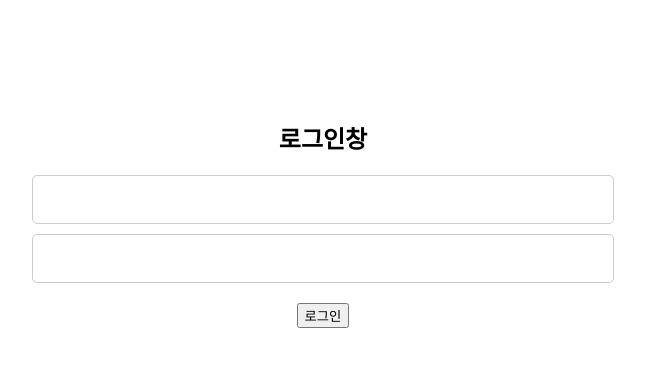
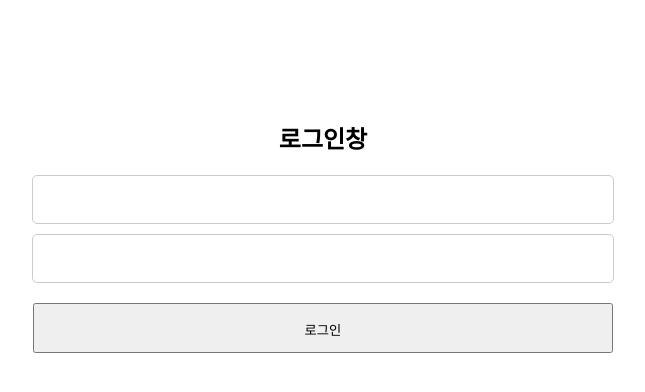
Before and after one commit to VictoryJu/React-NestJs, a React (Create React App) app in the folder client/: page /auth/login in a window 1280 px wide. Shown: the top 392 px of the page, without its empty margins (317-962 px from the left). Built offline with nearby package versions, Linux system fonts and the light colour scheme.

Commit message:
Login 기능 구현해야함

```diff
--- a/client/package.json
+++ b/client/package.json
@@ -6,8 +6,10 @@
     "@testing-library/jest-dom": "^5.16.4",
     "@testing-library/react": "^13.3.0",
     "@testing-library/user-event": "^13.5.0",
+    "axios": "^0.27.2",
     "react": "^18.2.0",
     "react-dom": "^18.2.0",
+    "react-query": "^3.39.1",
     "react-router-dom": "^6.3.0",
     "react-scripts": "5.0.1",
     "styled-components": "^5.3.5",
--- a/client/src/App.js
+++ b/client/src/App.js
@@ -1,18 +1,24 @@
 import { BrowserRouter, Route, Routes } from "react-router-dom";
+import { QueryClient, QueryClientProvider } from "react-query";
+import { ReactQueryDevtools } from "react-query/devtools";
 import "./App.css";
 import React from "react";
 import Main from "./components/main/Main";
 import Auth from "./pages/auth/Auth";
 
 function App() {
+  const client = new QueryClient();
   return (
     <div className="App">
+      <QueryClientProvider client={client}>
         <BrowserRouter>
           <Routes>
             <Route path="/auth/*" element={<Auth />}></Route>
             <Route path="/" element={<Main />}></Route>
           </Routes>
         </BrowserRouter>
+        <ReactQueryDevtools />
+      </QueryClientProvider>
     </div>
   );
 }
--- a/client/src/components/auth/Login.tsx
+++ b/client/src/components/auth/Login.tsx
@@ -3,6 +3,7 @@ import styled from "styled-components";
 import Button from "../../presentational/Button";
 import Input from "../../presentational/Input";
 import Title from "../../presentational/Title";
+import Api from "../../service/api";
 
 const LoginContainer = styled.div`
   padding-top: 100px;
@@ -18,6 +19,15 @@ const LoginButton = styled(Button)`
   }
 `;
 
+const login = async (id: string, password: string) => {
+  const body = {
+    id,
+    password,
+  };
+  const res = await Api.post("/login", body);
+  console.log(res);
+};
+
 export default class Login extends Component {
   render() {
     return (
@@ -31,7 +41,7 @@ export default class Login extends Component {
         </div>
         <div style={{ marginTop: "20px" }}>
           <LoginButton
-            width={550}
+            width={580}
             height={50}
             padding={15}
             description={"로그인"}
--- a/client/src/presentational/Button.tsx
+++ b/client/src/presentational/Button.tsx
@@ -13,9 +13,9 @@ function con(props: ButtonType) {
 }
 
 const ButtonStyle = styled.button<ButtonType>`
-  width: ${(props) => props.width + "px"}
-  height: ${(props) => props.height + "px"}
-  padding: ${(props) => props.width + "px"}
+  width: ${(props) => props.width + "px;"}
+  height: ${(props) => props.height + "px;"}
+  padding: ${(props) => props.padding + "px;"}
 `;
 
 const Button = (props: ButtonType) => {
--- /dev/null
+++ b/client/src/service/Api.tsx
@@ -0,0 +1,12 @@
+import axios from "axios";
+
+const Api = axios.create({
+  baseURL: "http://localhost:8000",
+  headers: {
+    "Content-Type": `application/json;charset=UTF-8`,
+    "Access-Control-Allow-Origin": "*",
+    Accept: "application/json",
+  },
+});
+
+export default Api;
```
Also changed, not shown: 1 other file (tests, documents, lock files or other folders). Lines whose indentation alone changed are shown as unchanged.
